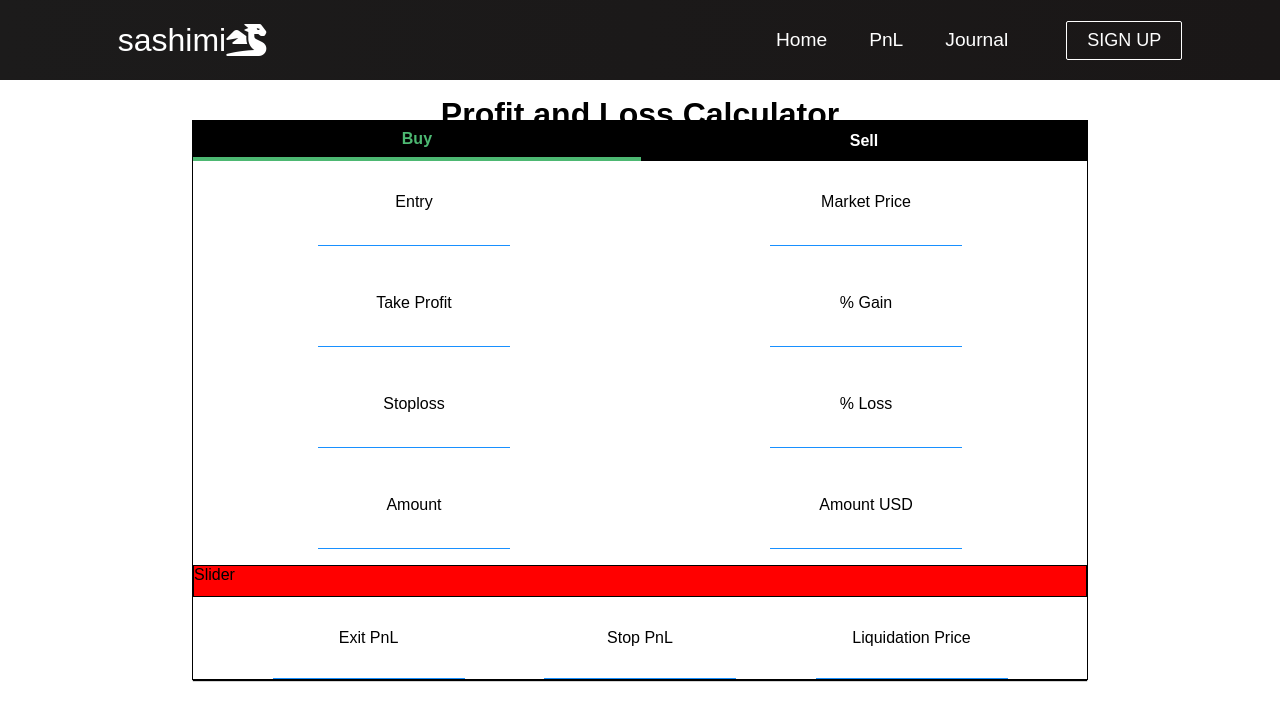
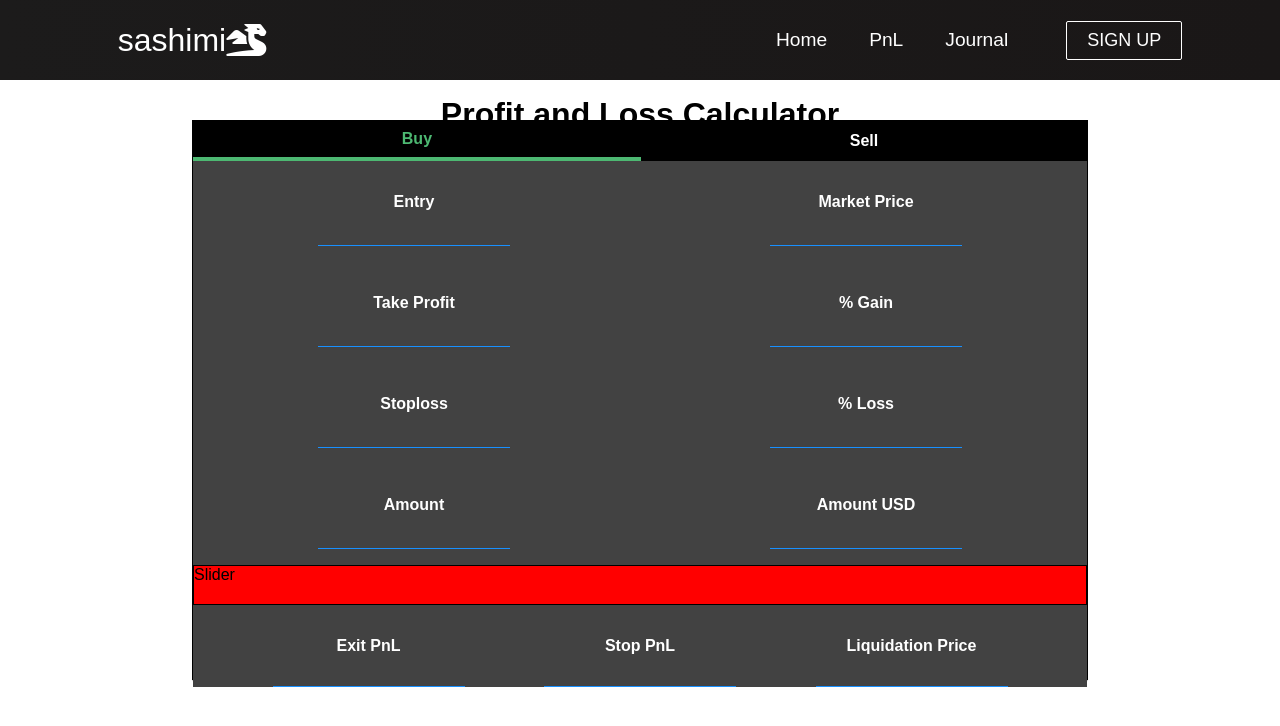
Before and after one commit to vietmazze/PnL-UI, a React (Create React App) app in the folder pnl-ftx/: page / in a window 1280 px wide. Shown: the top 726 px of the page. Built offline with nearby package versions, Linux system fonts and the light colour scheme.

Commit message:
fixed css

```diff
--- a/pnl-ftx/src/components/PnL.css
+++ b/pnl-ftx/src/components/PnL.css
@@ -8,50 +8,21 @@
   width: 70vw;
   display: flex;
   flex-direction: column;
-  justify-content: start;
+  justify-content: flex-start;
   top: 15%;
   left: 15%;
   position: absolute;
-  /*background-color: #424242;*/
+  background-color: #424242;
   border: 1px solid;
   box-shadow: 0px 2px 1px -1px;
   box-sizing: border-box;
 }
 
-.pnl-menu {
-  margin-top: 2rem;
-  display: grid;
-  grid-template-columns: repeat(2, auto);
-  justify-items: center;
-  grid-gap: 10px;
-  box-sizing: border-box;
+.pnl-body {
+  background-color: #424242;
 }
 
-.pnl-grid {
-  display: grid;
-  grid-template-rows: repeat(4, auto);
-  justify-items: start;
-  row-gap: 3rem;
-  box-sizing: border-box;
-}
-
-.pnl-items {
-  display: flex;
-  flex-direction: column;
-  justify-self: start;
-  text-align: center;
-  align-items: left;
-}
-
-.pnl-box {
-  width: 15vw;
-  box-sizing: border-box;
-  border: none;
-  border-bottom: 1px solid #1890ff;
-  text-align: center;
-  padding-top: 1rem;
-}
-
+/*Buy - Sell button */
 .pnl-order {
   display: grid;
   grid-template-columns: repeat(2, auto);
@@ -60,7 +31,7 @@
   row-gap: 3rem;
   align-items: center;
 }
-
+/*Default order type button Buy-Sell */
 .pnl-order-button {
   color: white;
   font-weight: bold;
@@ -72,7 +43,7 @@
   border: none;
   outline: none;
 }
-
+/* Buy button green when click */
 .pnl-order-buy {
   font-weight: bold;
   font-size: 1rem;
@@ -87,6 +58,7 @@
   transition: all 0.3s ease-in-out;
 }
 
+/* Sell button red when click */
 .pnl-order-sell {
   font-weight: bold;
   font-size: 1rem;
@@ -101,9 +73,51 @@
   transition: all 0.3s ease-in-out;
 }
 
+/* Grid menu middle part  */
+.pnl-menu {
+  margin-top: 2rem;
+  display: grid;
+  grid-template-columns: repeat(2, auto);
+  justify-items: center;
+  grid-gap: 10px;
+  box-sizing: border-box;
+}
+
+/* Entry-Take Profit - Stoploss- Amount     */
+.pnl-grid {
+  display: grid;
+  grid-template-rows: repeat(4, auto);
+  justify-items: start;
+  row-gap: 3rem;
+  box-sizing: border-box;
+}
+
+/* label and input box    */
+.pnl-items {
+  display: flex;
+  flex-direction: column;
+  justify-self: flex-start;
+  text-align: center;
+  align-items: left;
+}
+
+/* input box   */
+.pnl-box {
+  width: 15vw;
+  box-sizing: border-box;
+  border: none;
+  border-bottom: 1px solid #1890ff;
+  text-align: center;
+  padding-top: 1rem;
+  background-color: #424242;
+}
+
 .pnl-input {
   border: none;
   outline: none;
+  width: 100%;
+  color: white;
+  background-color: #424242;
 }
 
 .pnl-slider {
@@ -127,6 +141,13 @@
   font-weight: bold;
 }
 
+.pnl-items-title {
+  /* font-size: 13px; */
+  font-weight: bold;
+  text-align: center;
+  color: white;
+}
+
 @media screen and (max-width: 960px) {
   .pnl-title {
     text-align: center;
@@ -137,7 +158,7 @@
     width: 90vw;
     display: flex;
     flex-direction: column;
-    justify-content: start;
+    justify-content: flex-start;
     top: 20%;
     left: 5%;
     position: absolute;
@@ -173,7 +194,7 @@
   .pnl-items {
     display: flex;
     flex-direction: column;
-    justify-self: start;
+    justify-self: flex-start;
     text-align: left;
     align-items: left;
     padding: 3px 4px;
@@ -187,12 +208,14 @@
     text-align: center;
     padding-top: 10px;
     padding-left: 10px;
+    background-color: #424242;
   }
 
   .pnl-items-title {
     font-size: 13px;
     font-weight: bold;
     text-align: left;
+    color: white;
   }
 
   .pnl-warning {
--- a/pnl-ftx/src/components/PnL.js
+++ b/pnl-ftx/src/components/PnL.js
@@ -114,6 +114,7 @@ function PnL() {
     <div>
       <h1 className="pnl-title"> Profit and Loss Calculator</h1>
       <div className="pnl-container">
+        <div className="pnl-body">
           <div className="pnl-order">
             <button
               className={orderBuyStyle}
@@ -134,7 +135,7 @@ function PnL() {
           <div className="pnl-menu">
             <div className="pnl-grid">
               <div className="pnl-items">
-              <label>Entry</label>
+                <label className="pnl-items-title ">Entry</label>
                 <div className="pnl-box">
                   <input
                     type="number"
@@ -145,7 +146,7 @@ function PnL() {
                 </div>
               </div>
               <div className="pnl-items">
-              <label>Take Profit</label>
+                <label className="pnl-items-title ">Take Profit</label>
                 <div className="pnl-box">
                   <input
                     type="number"
@@ -164,7 +165,7 @@ function PnL() {
                 ) : null}
               </div>
               <div className="pnl-items">
-              <label>Stoploss</label>
+                <label className="pnl-items-title ">Stoploss</label>
                 <div className="pnl-box">
                   <input
                     type="number"
@@ -183,7 +184,7 @@ function PnL() {
                 ) : null}
               </div>
               <div className="pnl-items">
-              <label>Amount</label>
+                <label className="pnl-items-title ">Amount</label>
                 <div className="pnl-box">
                   <input
                     type="number"
@@ -196,7 +197,7 @@ function PnL() {
             </div>
             <div className="pnl-grid">
               <div className="pnl-items">
-              <label>Market Price</label>
+                <label className="pnl-items-title ">Market Price</label>
                 <div className="pnl-box">
                   <input
                     type="number"
@@ -207,7 +208,7 @@ function PnL() {
                 </div>
               </div>
               <div className="pnl-items">
-              <label>% Gain</label>
+                <label className="pnl-items-title ">% Gain</label>
                 <div className="pnl-box">
                   <input
                     className="pnl-input"
@@ -218,7 +219,7 @@ function PnL() {
                 </div>
               </div>
               <div className="pnl-items">
-              <label>% Loss</label>
+                <labe className="pnl-items-title ">% Loss</labe>
                 <div className="pnl-box">
                   <input
                     type="number"
@@ -229,7 +230,7 @@ function PnL() {
                 </div>
               </div>
               <div className="pnl-items">
-              <label>Amount USD</label>
+                <label className="pnl-items-title ">Amount USD</label>
                 <div className="pnl-box">
                   <input
                     type="number"
@@ -266,6 +267,7 @@ function PnL() {
           </div>
         </div>
       </div>
+    </div>
   );
 }
 
--- a/pnl-ftx/src/data/pnlCalculator.js
+++ b/pnl-ftx/src/data/pnlCalculator.js
@@ -1,5 +1,5 @@
 import { round } from "lodash";
-export const stoplossCal = (entry, stoploss, orderType) => {
+export const stoplossCal = (entry, stoploss) => {
   return round((Math.abs(entry - stoploss) / entry) * 100, 2);
 };
 
```
Lines whose indentation alone changed are shown as unchanged.
